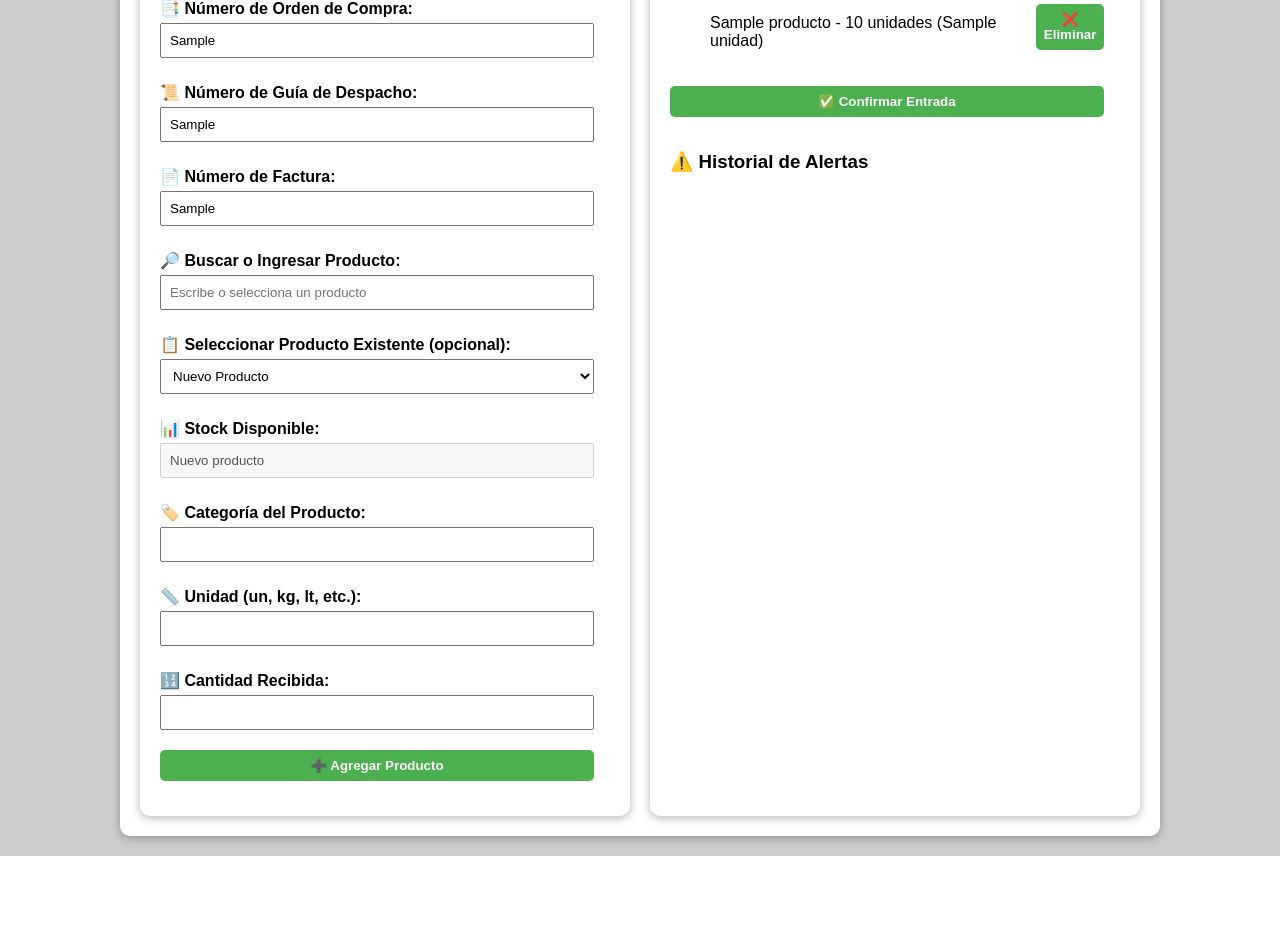
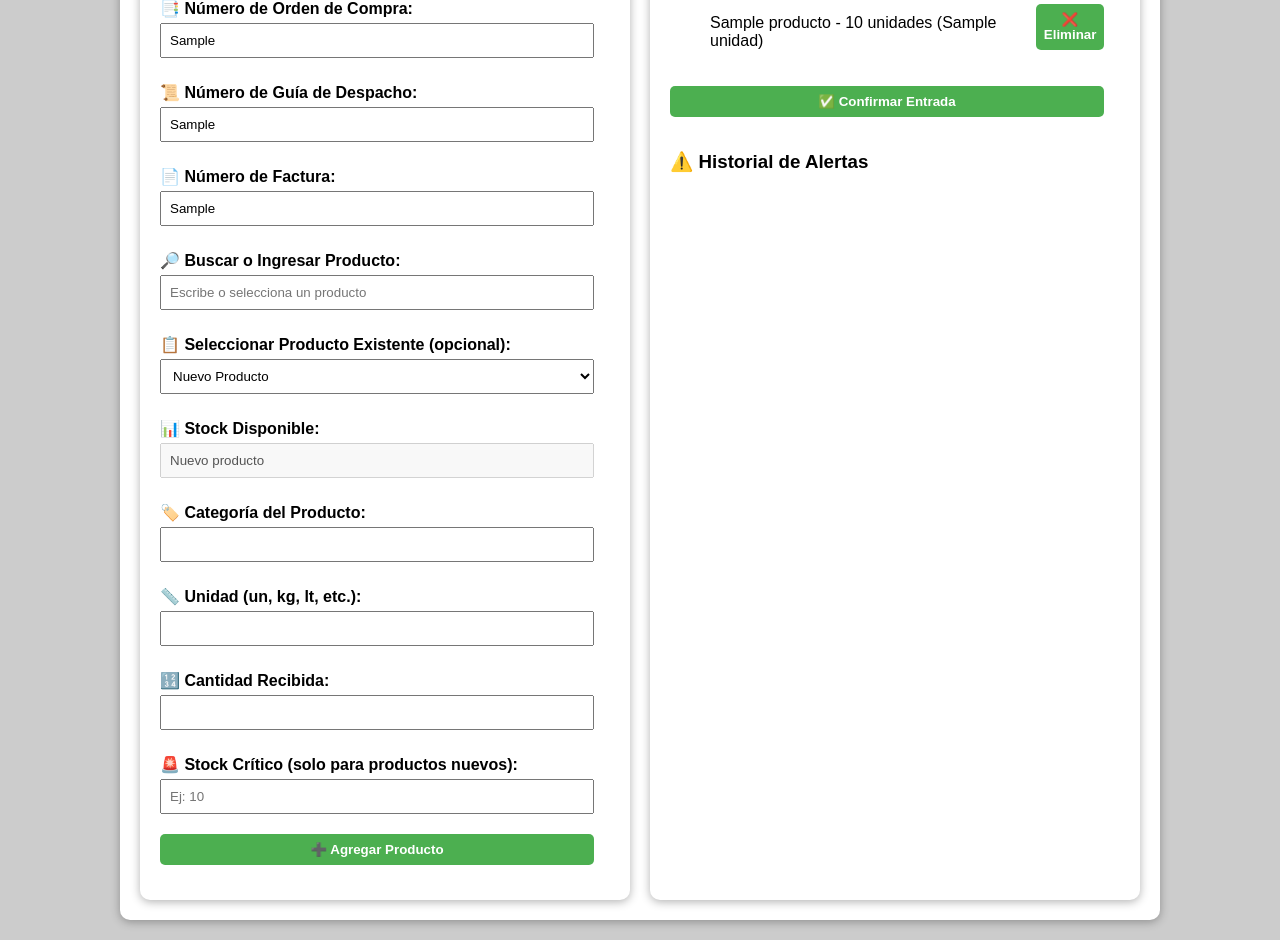
Before and after one commit to annndre/aplicacion-web, a Flask app: template templates/entradas.html in a window 1280 px wide. Shown: the part 245-1185 px from the top of the page. Before the commit the page ends 1101 px from the top, so only its background shows below. Run offline with Flask 3, Linux system fonts and the light colour scheme; the template is opened without the code that fills it: most values are stand-ins (such as "Sample title", 1, 10 or a date in 2020); some libraries are stand-ins or nearby versions.

Commit message:
Actualización: Agregado stock crítico en productos nuevos

```diff
--- a/app.py
+++ b/app.py
@@ -136,32 +136,43 @@ def eliminar_producto(index):
 @app.route('/confirmar_solicitud', methods=['GET', 'POST'])
 def confirmar_solicitud():
     if 'usuario' not in session:
+        flash("Acceso restringido", "danger")
         return redirect(url_for('login'))
 
-    datos = session.get('solicitud_temporal')
-    if not datos:
+    if 'solicitud_temporal' not in session:
         return redirect(url_for('solicitudes'))
 
+    datos = session['solicitud_temporal']
     usuario = session['usuario']
-    alertas_stock_critico = []  # Para almacenar productos con stock crítico
-
 
     if request.method == 'POST':
-        conexion = obtener_conexion()
-        with conexion.cursor(cursor_factory=psycopg2.extras.DictCursor) as cursor:
-            for item in datos['productos']:
-                cursor.execute("SELECT stock_disponible, stock_critico FROM productos WHERE id = %(id)s", {'id': item['producto_id']})
-                producto = cursor.fetchone()
+        try:
+            if not datos.get('productos'):
+                flash('⚠️ No hay productos para confirmar.', 'error')
+                return redirect(url_for('confirmar_solicitud'))
 
-                if producto and producto['stock_disponible'] >= item['cantidad']:  # Validación correcta
+            alertas_stock_critico = []
+
+            conexion = obtener_conexion()
+            with conexion.cursor(cursor_factory=psycopg2.extras.DictCursor) as cursor:
+                for item in datos['productos']:
+                    cursor.execute("SELECT stock_disponible, stock_critico FROM productos WHERE id = %(id)s", {'id': item['producto_id']})
+                    producto = cursor.fetchone()
+
+                    if not producto or producto['stock_disponible'] < item['cantidad']:
+                        flash(f'❌ No hay suficiente stock para {item["producto_nombre"]}. Solicitud cancelada.', 'error')
+                        continue
+
                     nuevo_stock = producto['stock_disponible'] - item['cantidad']
 
+                    # Actualizar stock
                     cursor.execute("""
                         UPDATE productos
                         SET stock_disponible = %(stock_disponible)s
                         WHERE id = %(id)s
                     """, {'stock_disponible': nuevo_stock, 'id': item['producto_id']})
 
+                    # Registrar en historial de solicitudes
                     cursor.execute("""
                         INSERT INTO historial_solicitudes
                         (nombre_solicitante, rut_solicitante, producto_id, producto_nombre, cantidad, centro_costo, usuario)
@@ -176,20 +187,45 @@ def confirmar_solicitud():
                         'usuario': usuario
                     })
 
-                    flash(f'Solicitud confirmada por {usuario}: {item["producto_nombre"]} - Nuevo stock: {nuevo_stock}')
-                                        # Verificar si el stock es menor o igual al stock crítico
+                    # Stock crítico
                     if nuevo_stock <= producto['stock_critico']:
-                        alertas_stock_critico.append(f'⚠️ ¡ATENCIÓN! {item["producto_nombre"]} ha alcanzado el stock crítico ({nuevo_stock} unidades). Favor realizar pedido.')
+                        alertas_stock_critico.append(
+                            f'⚠️ ¡ATENCIÓN! {item["producto_nombre"]} ha alcanzado el stock crítico ({nuevo_stock} unidades). Favor realizar pedido.'
+                        )
 
-                else:
-                    flash(f'❌ No hay suficiente stock para {item["producto_nombre"]}. Solicitud cancelada.')
+                        # Registrar evento en tabla
+                        cursor.execute("""
+                            INSERT INTO registro_stock_critico
+                            (producto_id, nombre_producto, fecha, stock_disponible, stock_critico)
+                            VALUES (%s, %s, NOW(), %s, %s)
+                        """, (
+                            item['producto_id'],
+                            item['producto_nombre'],
+                            nuevo_stock,
+                            producto['stock_critico']
+                        ))
+
+                        # Flash solo si es crítico
+                        flash(f'Solicitud confirmada por {usuario}: {item["producto_nombre"]} - Stock crítico alcanzado ({nuevo_stock})', 'warning')
 
             conexion.commit()
+            flash('✅ Solicitud procesada exitosamente.', 'success')
+
+            # Limpiar sesión temporal
             session.pop('solicitud_temporal', None)
+            session.modified = True
 
+            return redirect(url_for('solicitudes'))
 
-        return render_template('confirmar_solicitud.html', solicitud=datos, alertas_stock_critico=alertas_stock_critico)
-    return render_template('confirmar_solicitud.html', solicitud=datos)
+        except Exception as e:
+            flash(f"❌ Error al confirmar solicitud: {str(e)}", "error")
+            return redirect(url_for('confirmar_solicitud'))
+
+    # Render en GET
+    return render_template(
+        'confirmar_solicitud.html',
+        solicitud=datos
+    )
 
 ####################################################################################################################
 @app.route('/devoluciones', methods=['GET', 'POST'])
@@ -318,23 +354,18 @@ def entradas():
 
     if request.method == 'POST':
         if 'agregar_producto' in request.form:
-            # Guardar los datos de la orden en la sesión
-            session['entrada_temporal']['numero_orden'] = request.form.get('numero_orden', '').strip()
-            session['entrada_temporal']['numero_guia'] = request.form.get('numero_guia', '').strip()
-            session['entrada_temporal']['numero_factura'] = request.form.get('numero_factura', '').strip()
-
-            # Capturar datos del producto
+            # Datos comunes
             producto_nombre = request.form.get('producto_nombre', '').strip()
             cantidad = int(request.form.get('cantidad', 0))
             unidad = request.form.get('unidad', '').strip()
             categoria = request.form.get('categoria', 'General').strip()
 
-            # Validación mínima
+            # Validación
             if not producto_nombre or cantidad <= 0:
                 flash('⚠️ Error: Debes ingresar un nombre de producto y cantidad válida.', 'error')
                 return redirect(url_for('entradas'))
 
-            # Buscar coincidencia por nombre exacto
+            # Buscar si ya existe
             with conexion.cursor(cursor_factory=psycopg2.extras.DictCursor) as cursor:
                 cursor.execute("""
                     SELECT id, stock_disponible FROM productos
@@ -343,7 +374,7 @@ def entradas():
                 producto_existente = cursor.fetchone()
 
             if producto_existente:
-                # Producto existente → solo sumar stock después
+            # Producto existente
                 session['entrada_temporal']['productos'].append({
                     'producto_id': producto_existente['id'],
                     'producto_nombre': producto_nombre,
@@ -353,19 +384,22 @@ def entradas():
                     'nuevo': False
                 })
             else:
-                # Producto nuevo → se agregará al inventario al confirmar
+                # Solo si es nuevo capturamos stock_critico
+                stock_critico = int(request.form.get('stock_critico', 0))
                 session['entrada_temporal']['productos'].append({
                     'producto_id': None,
                     'producto_nombre': producto_nombre,
                     'cantidad': cantidad,
                     'unidad': unidad,
                     'categoria': categoria,
+                    'stock_critico': stock_critico,
                     'nuevo': True
                 })
 
             session.modified = True
             flash(f'✅ Producto agregado: {producto_nombre} - Cantidad: {cantidad}', 'success')
             return redirect(url_for('entradas'))
+
 
         elif 'eliminar_producto' in request.form:
             # Eliminar un producto de la lista temporal
@@ -397,11 +431,11 @@ def entradas():
                         producto_id = producto.get('producto_id')
 
                         if producto['nuevo']:
-                            # Insertar nuevo producto en la base de datos
+                            stock_critico = producto.get('stock_critico', 0)
                             cursor.execute("""
-                                INSERT INTO productos (producto_nombre, unidad, stock_disponible, categoria)
-                                VALUES (%s, %s, %s, %s) RETURNING id
-                            """, (producto_nombre, unidad, cantidad, categoria))
+                                INSERT INTO productos (producto_nombre, unidad, stock_disponible, categoria, stock_critico)
+                                VALUES (%s, %s, %s, %s, %s) RETURNING id
+                            """, (producto_nombre, unidad, cantidad, categoria, stock_critico))
                             nuevo_producto = cursor.fetchone()
 
                             if nuevo_producto:
--- a/templates/entradas.html
+++ b/templates/entradas.html
@@ -45,6 +45,9 @@
 
             <label>🔢 Cantidad Recibida:</label>
             <input type="number" name="cantidad" id="cantidad" min="1" required>
+            <label>🚨 Stock Crítico (solo para productos nuevos):</label>
+            <input type="number" name="stock_critico" id="stock_critico" min="0" placeholder="Ej: 10">
+
 
             <button type="submit" name="agregar_producto">➕ Agregar Producto</button>
         </form>
@@ -111,6 +114,10 @@
 }
 </style>
 
+
+
+
+
 <!-- Script para manejar productos existentes y nuevos -->
 <script>
     function filtrarProductos() {
@@ -160,7 +167,19 @@
         document.getElementById("stock_disponible").value = stockDisponible;
         document.getElementById("categoria").value = categoria;
     }
-    </script>
+        // Mostrar u ocultar el campo de stock_critico según si es nuevo o no
+    document.getElementById("producto_id").addEventListener("change", function () {
+        const esNuevo = this.value === "";
+        document.getElementById("stock_critico").parentElement.style.display = esNuevo ? "block" : "none";
+    });
+
+// Ejecutar al cargar por si hay un valor seleccionado
+    window.addEventListener("DOMContentLoaded", function () {
+        const select = document.getElementById("producto_id");
+        const esNuevo = select.value === "";
+        document.getElementById("stock_critico").parentElement.style.display = esNuevo ? "block" : "none";
+    });
+</script>
 
 
 {% endblock %}
```
